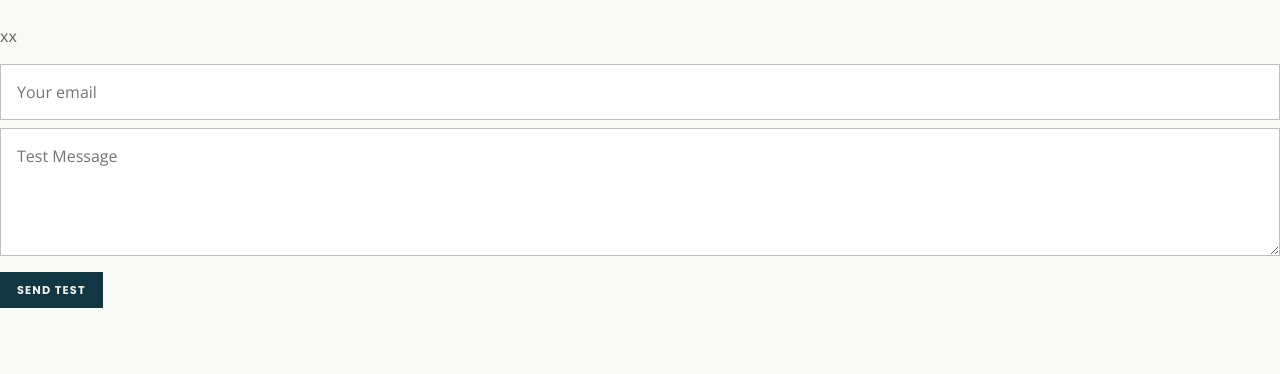
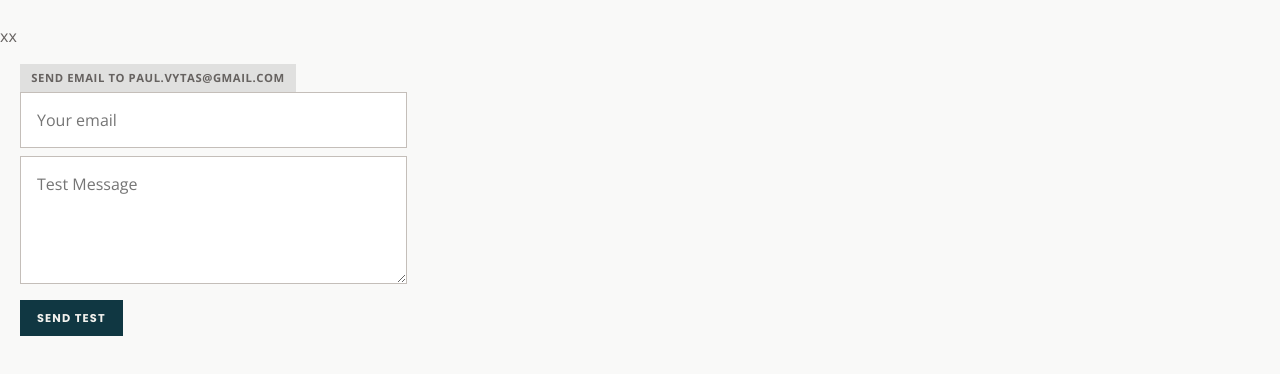
Before and after one commit to pvytas/pvytas.github.io, a plain HTML site: page index.html in a window 1280 px wide. Shown: the part 84-458 px from the top of the page. Drawn offline with nearby package versions, Linux system fonts and the light colour scheme.

Commit message:
Update index.html

```diff
--- a/index.html
+++ b/index.html
@@ -13,6 +13,8 @@
 <h1>Hello World</h1>
   <p>xx </p>
 
+ <div class="col-1-3">
+        <small class="code-label">Send email to paul.vytas@gmail.com</small>
 <div id='formview'>
 <form method="POST" action="https://formspree.io/paul.vytas@gmail.com">
   <input type="email" name="email" placeholder="Your email">
@@ -20,6 +22,7 @@
   <button type="submit">Send Test</button>
 </form>
 </div>
+   </div>
 
 
   </body>
```
